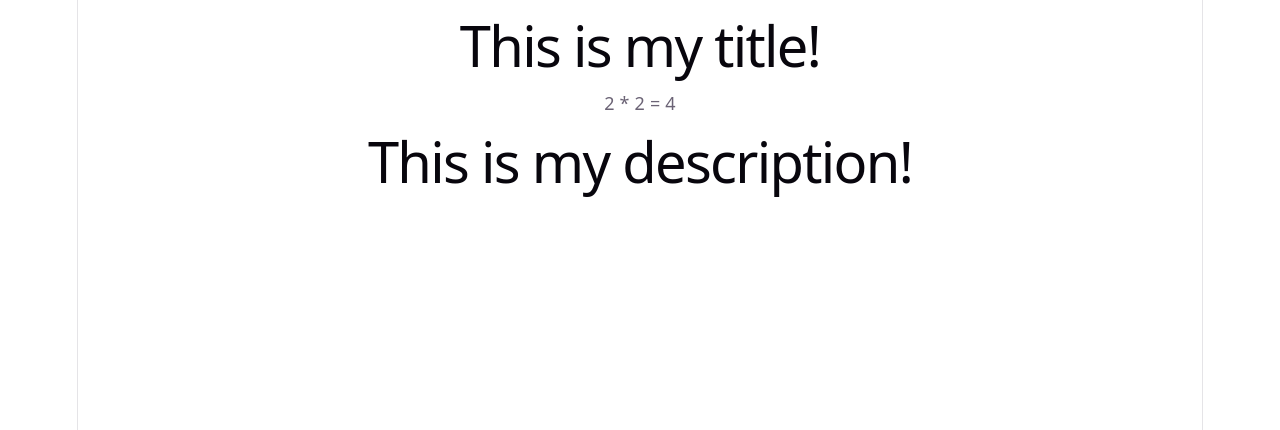
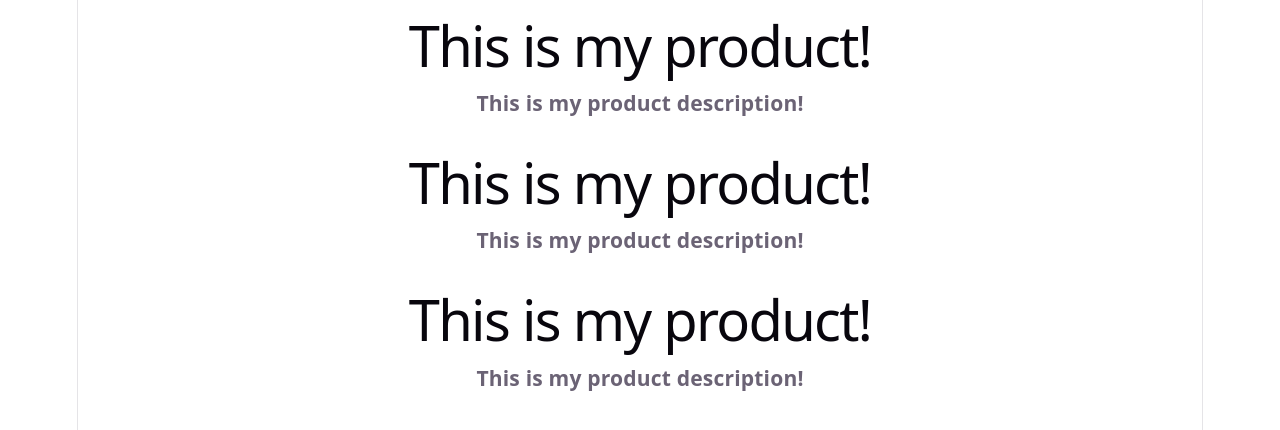
Before and after one commit to mayurigade-hub/revising-react, a React (Vite) app: page / in a window 1280 px wide. Shown: the top 430 px of the page. Built offline with nearby package versions, Linux system fonts and the light colour scheme.

Commit message:
Structring components

```diff
--- a/src/App.jsx
+++ b/src/App.jsx
@@ -1,20 +1,19 @@
 import './App.css'
-import Title from './Title.jsx'
+import ProductTab from './ProductTab.jsx'
+// import Title from './Title.jsx'
+// import Description from './description.jsx'
 
 //named import is another type of immport where we can import multiple components from a single file.
 //import { Title } from './Title.jsx'
 
-function Description() {
-  return <h1>This is my description!</h1>
-}
-
 function App() {
   return (
     <>
+      <ProductTab />
       {/* rendering title component */}
-      <Title />
+      {/* <Title />   */}
       {/* rendering description component */}
-      <Description />
+      {/* <Description />   */}
     </>
   )
 }
--- /dev/null
+++ b/src/Product.jsx
@@ -0,0 +1,11 @@
+function Product() {
+    return (
+        <div>
+            <h1>This is my product!</h1>
+            <h3>This is my product description!</h3>
+        </div>
+
+    )
+}
+
+export default Product;
--- /dev/null
+++ b/src/ProductTab.jsx
@@ -0,0 +1,13 @@
+import Product from './Product.jsx'
+
+function ProductTab() {
+return (
+    <>
+      <Product />
+      <Product />
+      <Product />
+    </>
+)
+}
+
+export default ProductTab;
--- a/src/Title.jsx
+++ b/src/Title.jsx
@@ -2,6 +2,7 @@ function Title() {
   return (
     <>
     <h1>This is my title!</h1>
+    {/* JSX in curly braces is treated as JS expression and will be evaluated and rendered in the UI.  */}
     <p> 2 * 2 = { 2 * 2 } </p>
     </>
   )
--- /dev/null
+++ b/src/description.jsx
@@ -0,0 +1,5 @@
+function Description() {
+  return <h1>This is my description!</h1>
+}
+
+export default Description;
```
